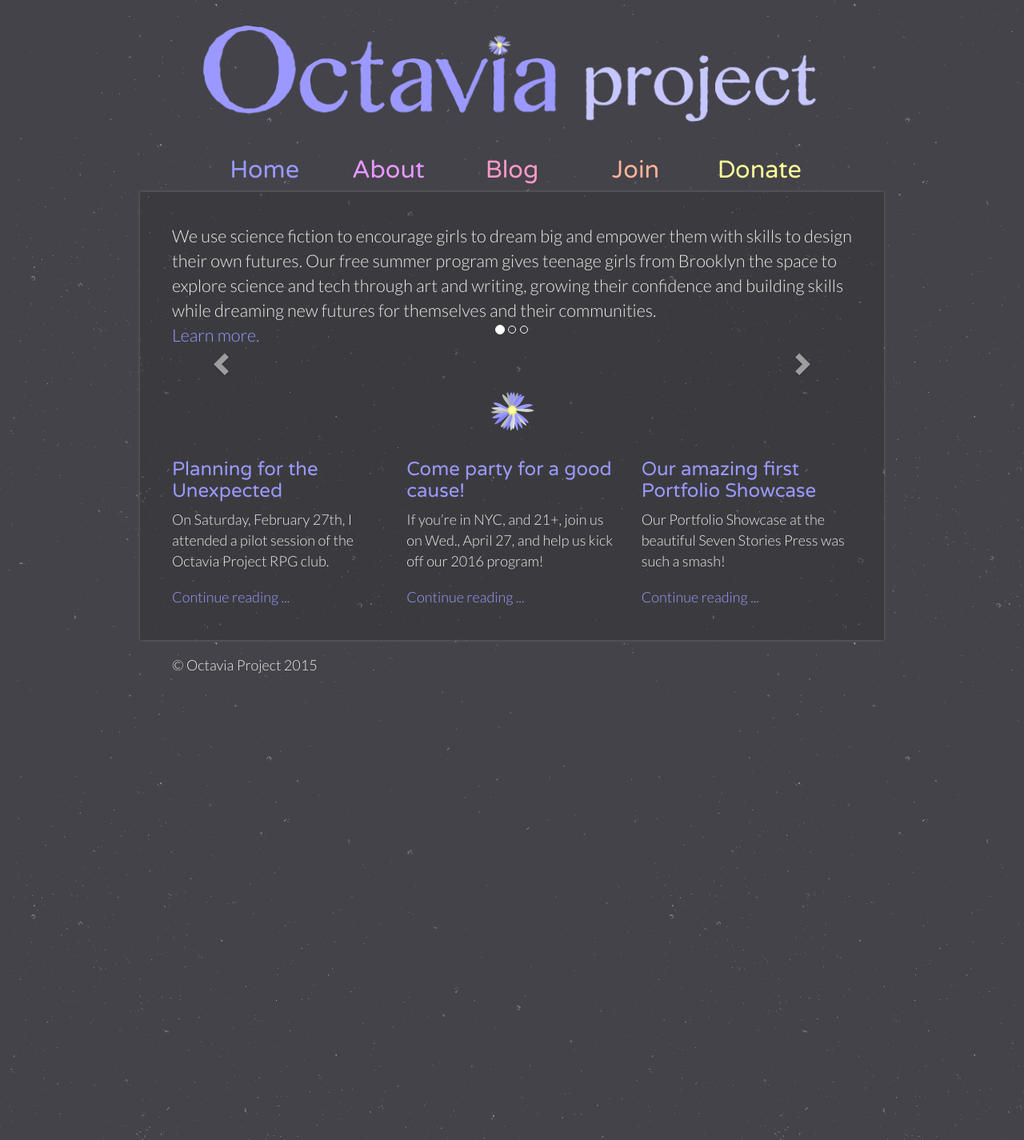
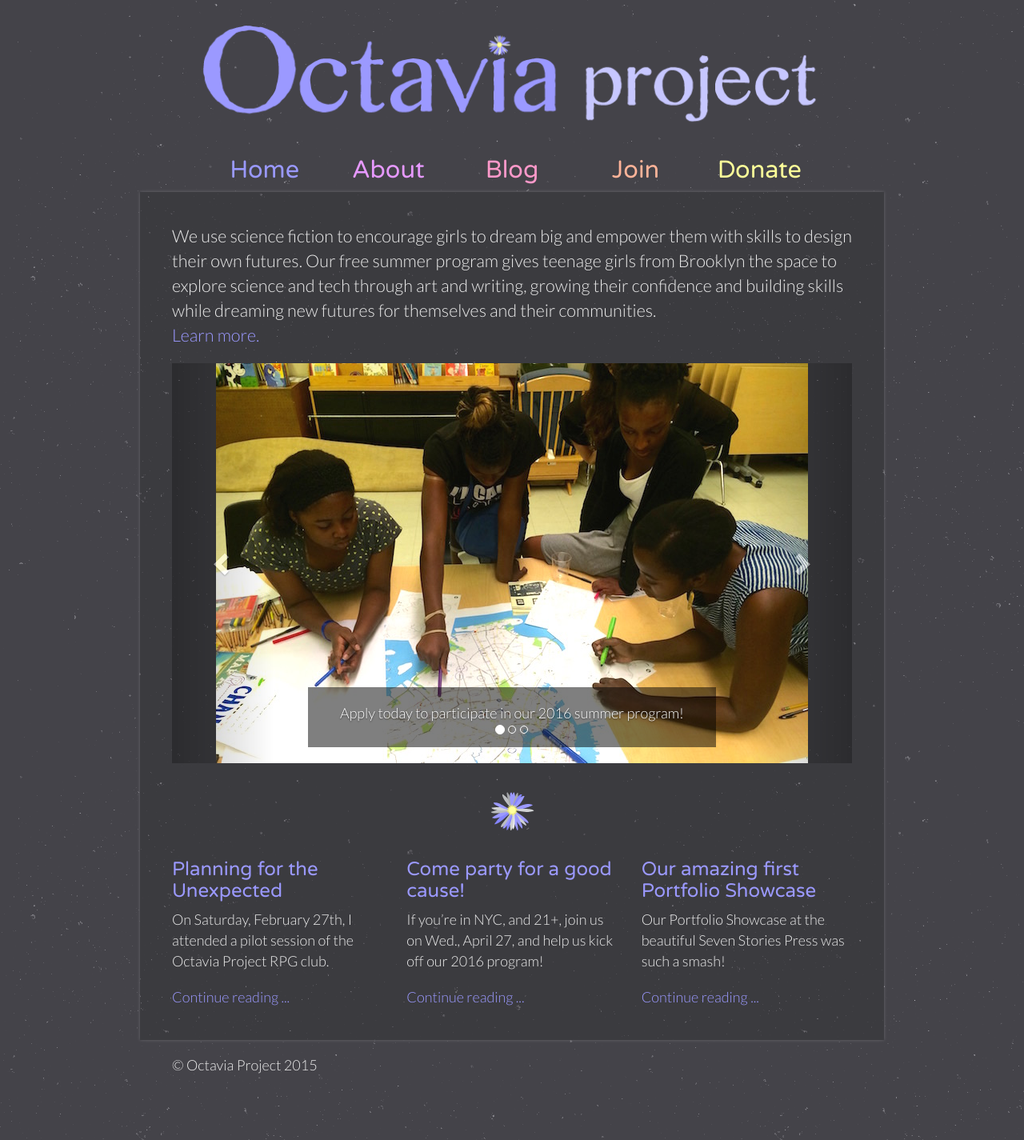
Before and after one commit to OctaviaProject/octaviaproject.github.io, a Jekyll site: the page built from index.html, in a window 1280 px wide. Shown: the whole page at 80% size. Built offline with Jekyll 4.4.1, drawn with Linux system fonts in a browser that asks for light colours.

Commit message:
Update index.html

```diff
--- a/index.html
+++ b/index.html
@@ -21,7 +21,7 @@
 
         <!-- Wrapper for slides -->
         <div class="carousel-inner" role="listbox">
-          <div class="item active”>
+          <div class="item active">
             <a href="/join.html">
                   <img src="{{ site.url }}/assets/img/photos/group map.jpg">
             </a>
@@ -45,7 +45,6 @@
               Participants leave our program with multi-media digital portfolios
             </div>
           </div>
-
         </div>
 
 
```
